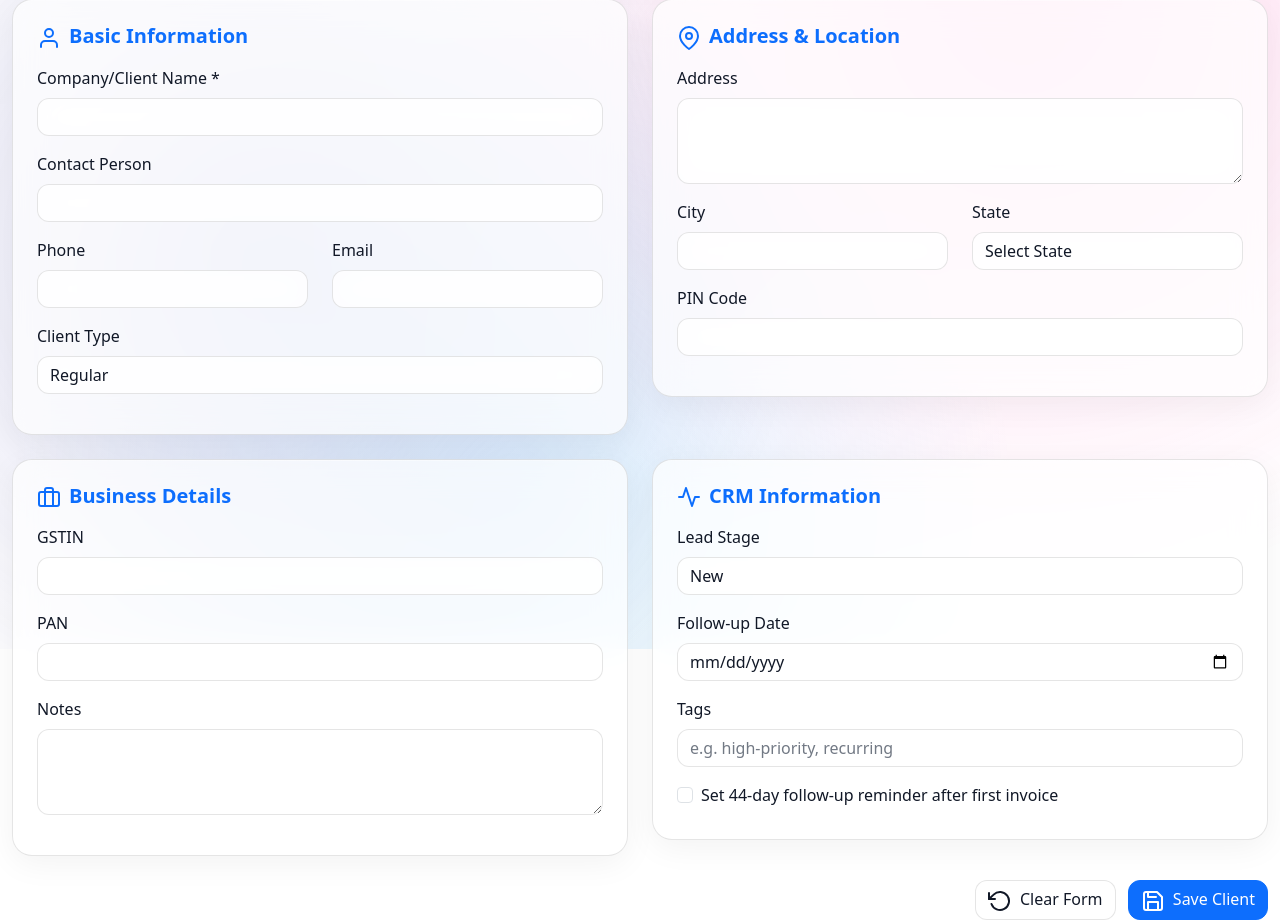
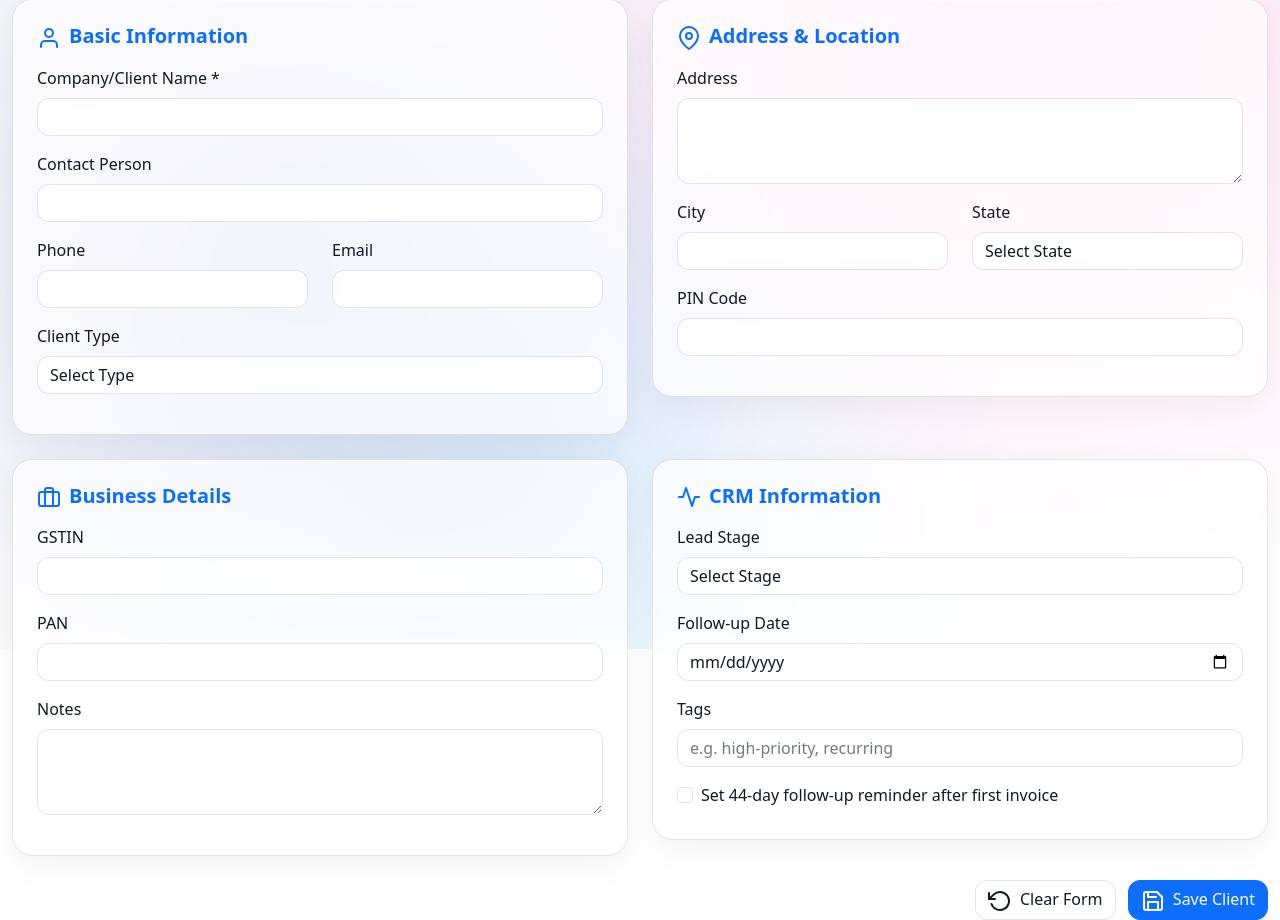
Before and after one commit to xenfortetechnology-dev/invoice_pro, a Flask app: template templates/create_client.html in a window 1280 px wide. Shown: the part 151-1071 px from the top of the page. Run offline with Flask 3, Linux system fonts and the light colour scheme; the template is opened without the code that fills it, so the values that code supplies are empty; some libraries are stand-ins or nearby versions.

Commit message:
create_client required fields updated

```diff
--- a/templates/base.html
+++ b/templates/base.html
@@ -5,6 +5,7 @@
     <meta charset="UTF-8">
     <meta name="viewport" content="width=device-width, initial-scale=1.0">
     <title>{% block title %}Revolutionary Invoice System{% endblock %}</title>
+    <link rel="icon" type="image/png" href="{{ url_for('static', filename='fav_icon.png') }}">
 
     <!-- Bootstrap 5 CSS -->
     <link href="https://cdn.jsdelivr.net/npm/bootstrap@5.3.0/dist/css/bootstrap.min.css" rel="stylesheet">
--- a/templates/create_client.html
+++ b/templates/create_client.html
@@ -48,17 +48,18 @@
                     <div class="row">
                         <div class="col-md-6 mb-3">
                             <label for="phone" class="form-label">Phone</label>
-                            <input type="tel" class="form-control glass-input" id="phone" name="phone">
+                            <input type="tel" class="form-control glass-input" id="phone" name="phone" maxlength="10" required>
                         </div>
                         <div class="col-md-6 mb-3">
                             <label for="email" class="form-label">Email</label>
-                            <input type="email" class="form-control glass-input" id="email" name="email">
+                            <input type="email" class="form-control glass-input" id="email" name="email" required>
                         </div>
                     </div>
 
                     <div class="mb-3">
                         <label for="client_type" class="form-label">Client Type</label>
-                        <select class="form-select glass-input" id="client_type" name="client_type">
+                        <select class="form-select glass-input" id="client_type" name="client_type" required>
+                            <option value="">Select Type</option>
                             <option value="Regular">Regular</option>
                             <option value="Premium">Premium</option>
                             <option value="VIP">VIP</option>
@@ -76,17 +77,17 @@
 
                     <div class="mb-3">
                         <label for="address" class="form-label">Address</label>
-                        <textarea class="form-control glass-input" id="address" name="address" rows="3"></textarea>
+                        <textarea class="form-control glass-input" id="address" name="address" rows="3" required></textarea>
                     </div>
 
                     <div class="row">
                         <div class="col-md-6 mb-3">
                             <label for="city" class="form-label">City</label>
-                            <input type="text" class="form-control glass-input" id="city" name="city">
+                            <input type="text" class="form-control glass-input" id="city" name="city" required>
                         </div>
                         <div class="col-md-6 mb-3">
                             <label for="state" class="form-label">State</label>
-                            <select class="form-select glass-input" id="state" name="state">
+                            <select class="form-select glass-input" id="state" name="state" required>
                                 <option value="">Select State</option>
                                    <!-- States -->
                                 <option value="Andhra Pradesh">Andhra Pradesh</option>
@@ -135,7 +136,7 @@
 
                     <div class="mb-3">
                         <label for="pincode" class="form-label">PIN Code</label>
-                        <input type="text" class="form-control glass-input" id="pincode" name="pincode" maxlength="6">
+                        <input type="text" class="form-control glass-input" id="pincode" name="pincode" maxlength="6" required>
                     </div>
                 </div>
             </div>
@@ -151,12 +152,12 @@
 
                     <div class="mb-3">
                         <label for="gstin" class="form-label">GSTIN</label>
-                        <input type="text" class="form-control glass-input" id="gstin" name="gstin" maxlength="15">
+                        <input type="text" class="form-control glass-input" id="gstin" name="gstin" maxlength="15" required>
                     </div>
 
                     <div class="mb-3">
                         <label for="pan" class="form-label">PAN</label>
-                        <input type="text" class="form-control glass-input" id="pan" name="pan" maxlength="10">
+                        <input type="text" class="form-control glass-input" id="pan" name="pan" maxlength="10" required>
                     </div>
 
                     <div class="mb-3">
@@ -175,7 +176,8 @@
 
                     <div class="mb-3">
                         <label for="lead_stage" class="form-label">Lead Stage</label>
-                        <select class="form-select glass-input" id="lead_stage" name="lead_stage">
+                        <select class="form-select glass-input" id="lead_stage" name="lead_stage" required>
+                            <option value="">Select Stage</option>
                             <option value="New">New</option>
                             <option value="In Discussion">In Discussion</option>
                             <option value="Quoted">Quoted</option>
--- a/templates/invoice_management.html
+++ b/templates/invoice_management.html
@@ -260,7 +260,7 @@
                                     <div class="d-flex flex-wrap gap-1 align-items-center">
                                         <!-- View Details -->
                                         <a href="{{ url_for('invoice_detail', id=invoice.id) }}"
-                                            class="btn btn-outline-primary btn-sm" title="View Details">
+                                            class="btn btn-outline-primary btn-sm" title="View Details" target="_blank" rel="noopener noreferrer">
                                             <i data-feather="eye" size="14"></i>
                                         </a>
 
```
Also changed, not shown: debug_log.txt (+10 -12 lines), static/fav_icon.png (added).
